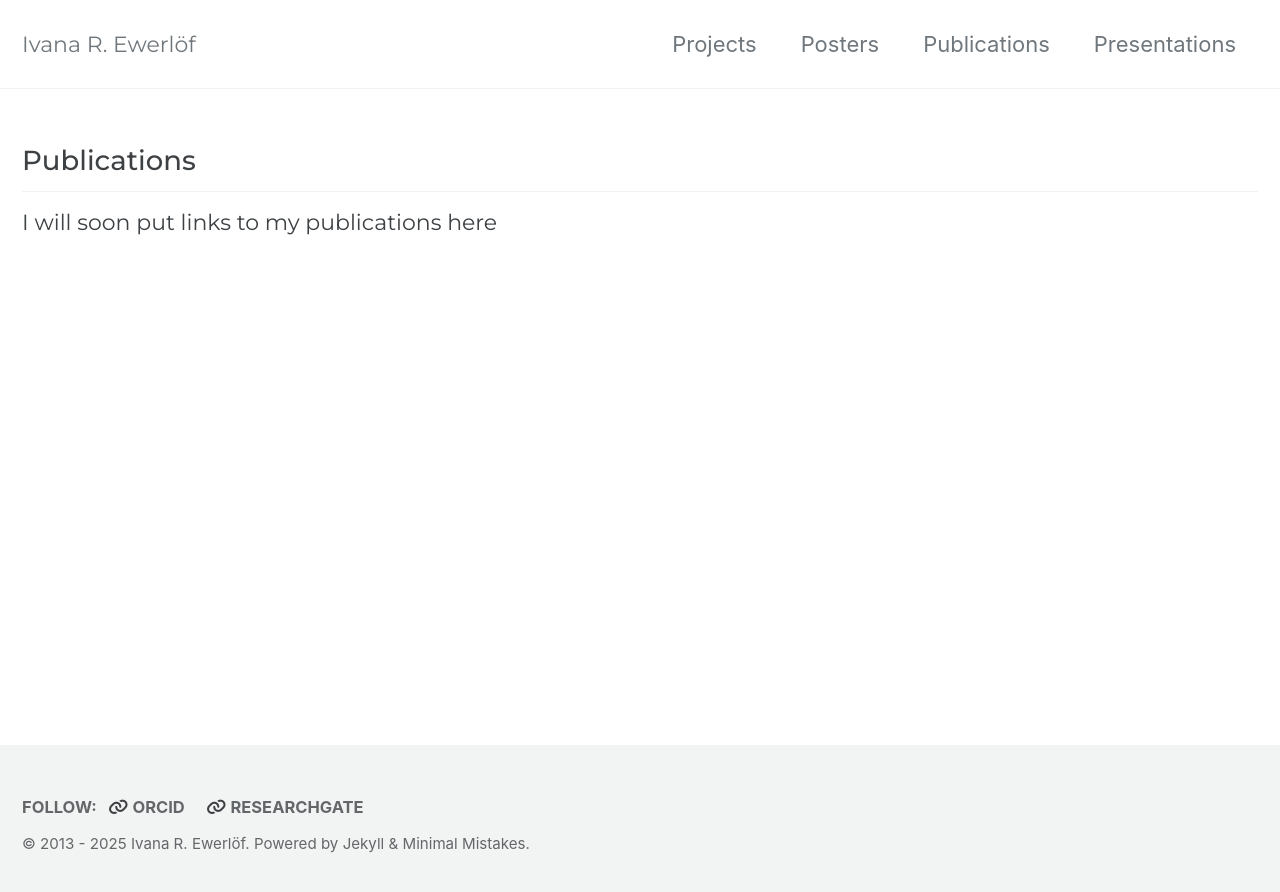
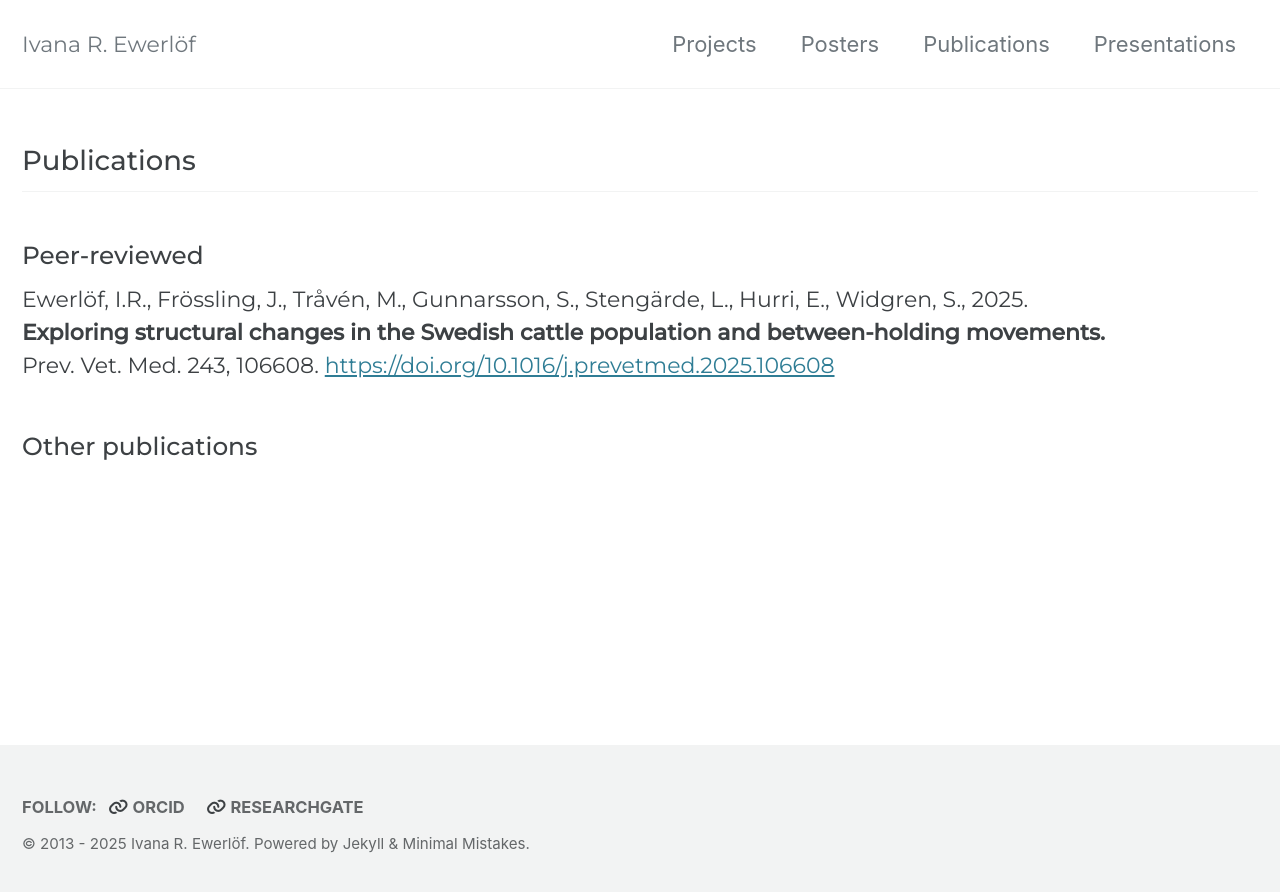
Before and after one commit to irewe/irewe.github.io, a Jekyll site: the page built from _pages/publications.md, in a window 1280 px wide. Shown: the top 892 px of the page. Built offline with Jekyll 4.4.1, drawn with Linux system fonts in a browser that asks for light colours; cached includes are drawn as plain includes.

Commit message:
updating publications

```diff
--- a/_pages/publications.md
+++ b/_pages/publications.md
@@ -6,4 +6,11 @@ author_profile: FALSE
 ---
 
 ## Publications
-I will soon put links to my publications here
+
+### Peer-reviewed
+Ewerlöf, I.R., Frössling, J., Tråvén, M., Gunnarsson, S., Stengärde, L., Hurri, E., Widgren, S., 2025.
+**Exploring structural changes in the Swedish cattle population and between-holding movements.**
+Prev. Vet. Med. 243, 106608. <a href="https://doi.org/10.1016/j.prevetmed.2025.106608" target="_blank" rel="noopener">https://doi.org/10.1016/j.prevetmed.2025.106608</a>
+
+
+### Other publications
```
